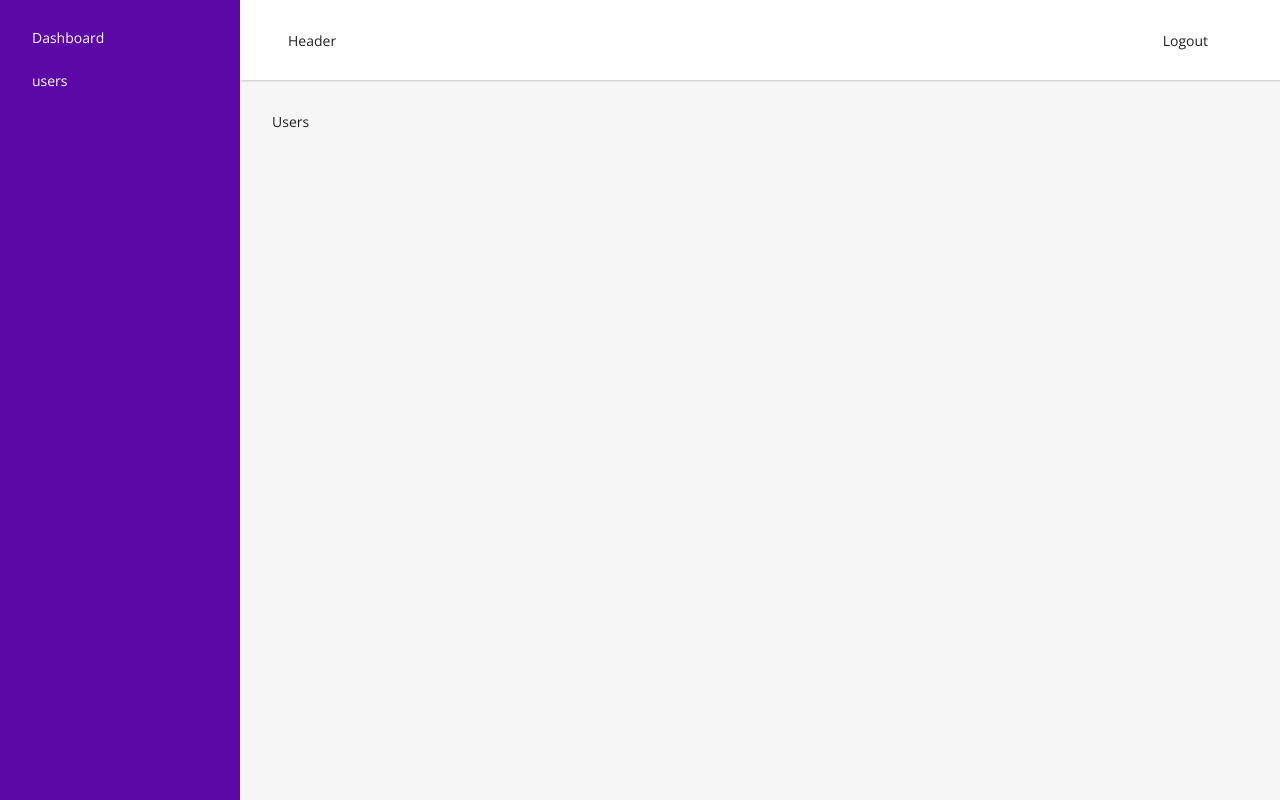
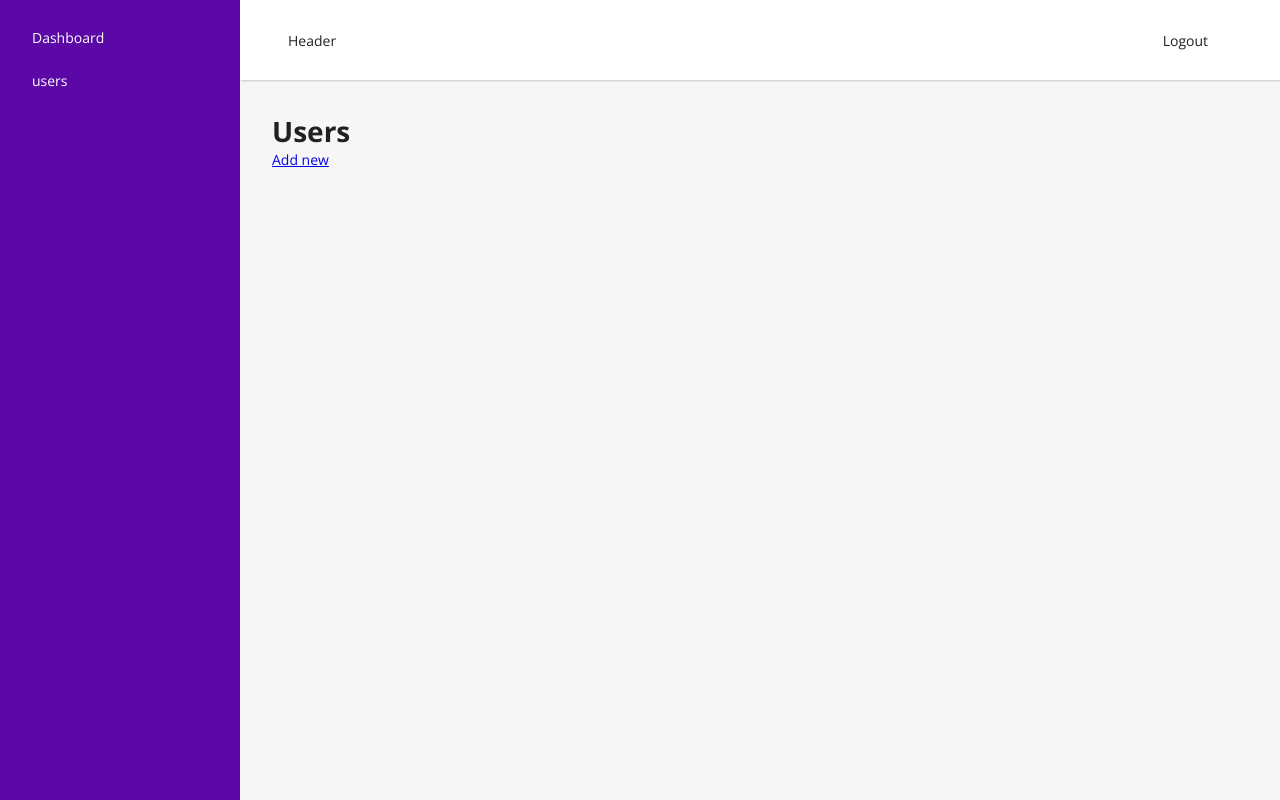
Before and after one commit to NikKowPHP/laravel-react-full-stack, a React (Vite) app in the folder react/: page /users in a window 1280 px wide. Built offline with nearby package versions, Linux system fonts and the light colour scheme; no server answers; sample sign-in values are in the browser's storage.

Commit message:
create link to add users, get users with axios

```diff
--- a/react/src/views/Users.jsx
+++ b/react/src/views/Users.jsx
@@ -1,7 +1,35 @@
 import React from 'react'
+import axiosClient from '../axios-client';
+import { useState } from 'react';
+import { useEffect } from 'react';
+import { Link } from 'react-router-dom';
+export default function Users() {
 
-export default function Users() {
+	const [users, setUsers] = useState([]);
+	const [loading, setLoading] = useState(false);
+
+	useEffect(()=> {
+		getUsers();
+	}, [])
+
+	const getUsers = () => {
+		setLoading(true)
+		axiosClient.get('/users')
+		.then(({data}) => {
+			setLoading(false)
+			console.log(data);
+		})
+		.catch(() => {
+			setLoading(false)
+		})
+	}
 	return (
-		<div>Users</div>
+		<div>
+			<div>
+				<h1>Users</h1>
+				<Link to="/users/new">Add new</Link>
+			</div>
+
+		</div>
 	)
 }
```
